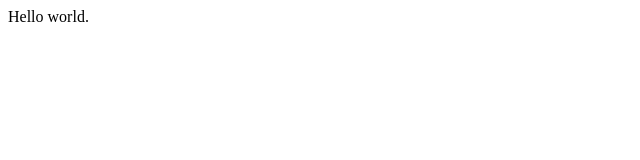
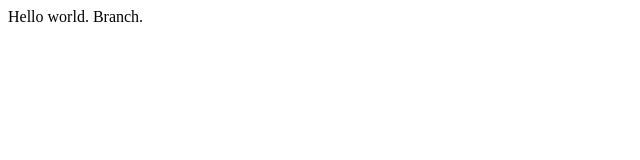
Before and after one commit to vasisr/vasisr, a plain HTML site: page index.html in a window 1280 px wide. Shown: the full height of the page, 0-640 px from the left. Drawn offline with Linux system fonts and the light colour scheme.

Commit message:
First branch.
First edit on first branch.

```diff
--- a/index.html
+++ b/index.html
@@ -4,7 +4,7 @@
 	<title>abetterweb.in</title>
 </head>
 <body>
-	Hello world.
+	Hello world. Branch.
 </body>
 
 </html>
```
